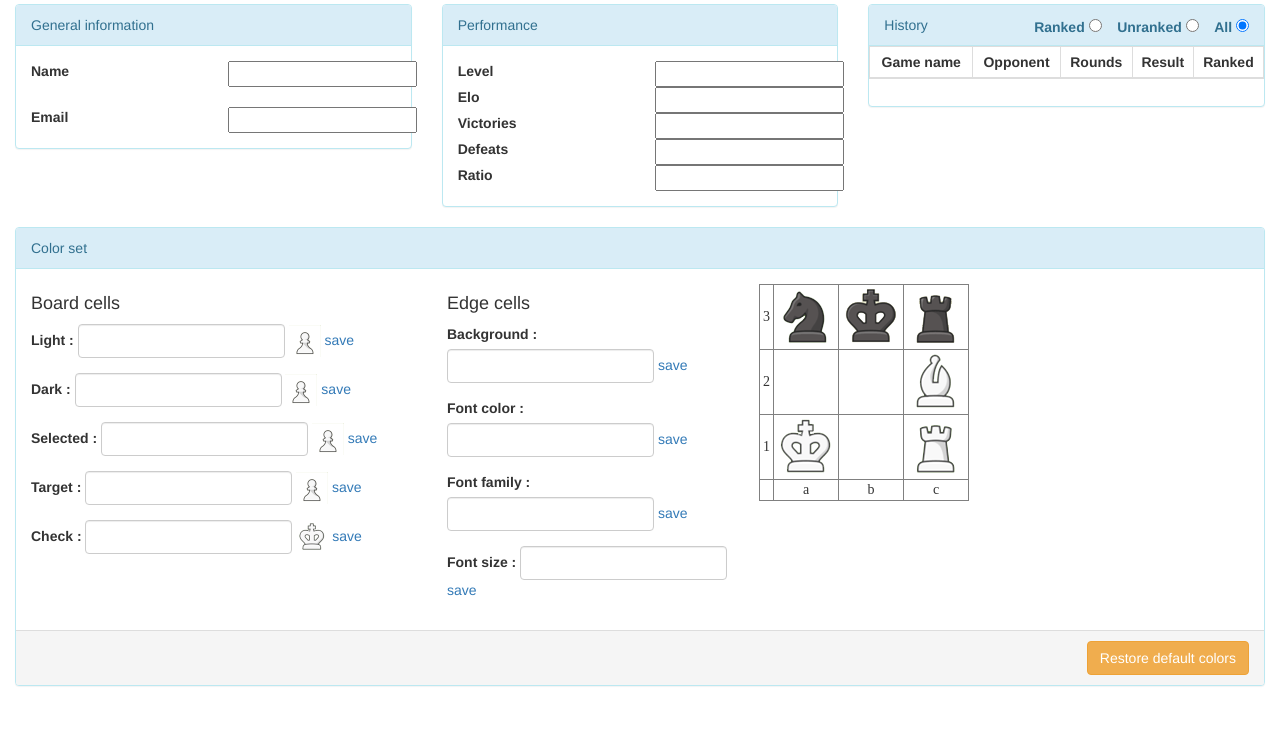
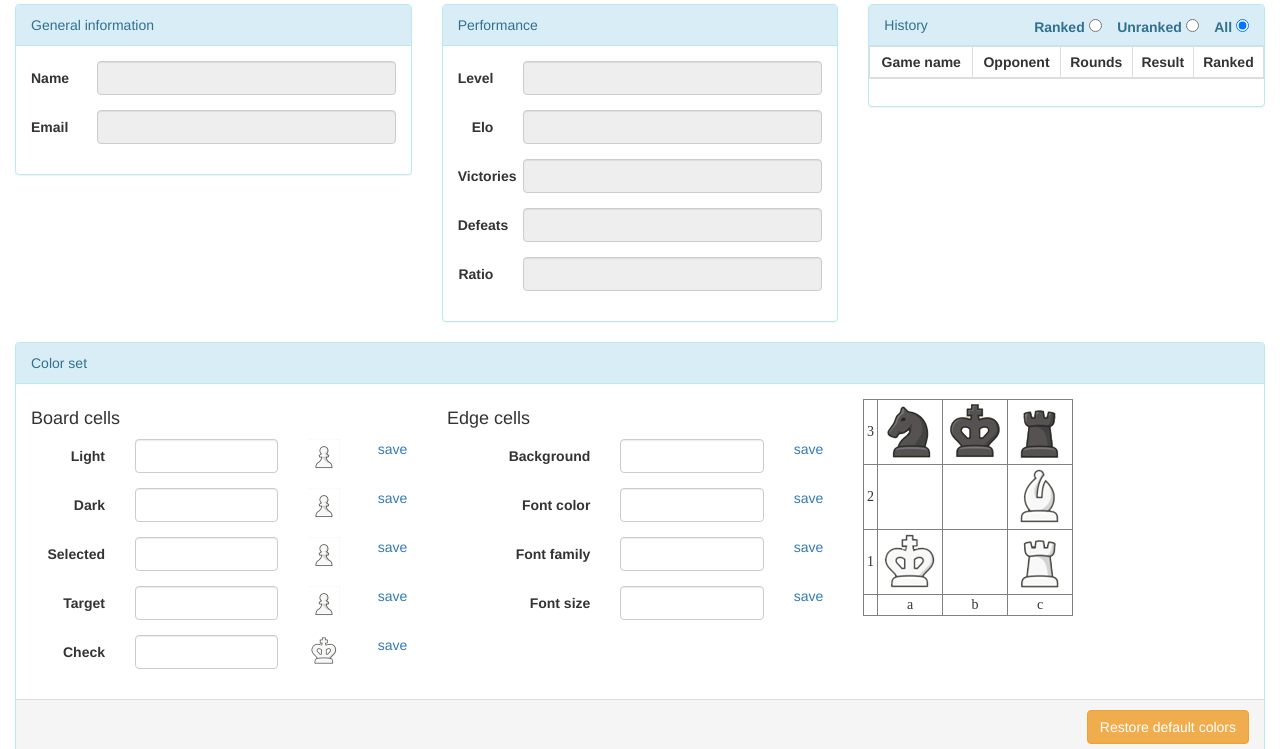
Before and after one commit to rlichiere/django-chess, a Django app: template chess_engine/templates/chess_engine/profile.html in a window 1280 px wide. Shown: the part 51-800 px from the top of the page. Run offline with Django 3.2, Linux system fonts and the light colour scheme; the template is opened without the code that fills it, so the values that code supplies are empty; parts of the project's set-up code (start-up, migrations or seed data) failed here and were passed over; some libraries are stand-ins or nearby versions.

Commit message:
# feature_material [ui] * improved profile forms and layout

```diff
--- a/chess_engine/templates/chess_engine/profile.html
+++ b/chess_engine/templates/chess_engine/profile.html
@@ -45,23 +45,20 @@
                     {% endif %}
                 </div>
                 <div class="panel-body">
-                    <div class="row">
-                        <div class="col-xs-6">
-                            <label>Name</label>
-                        </div>
-                        <div class="col-xs-6">
-                            <input type="text" class="text-muted" title="Name" value="{{ context.target_user.username }}" readonly="readonly">
+                    <form class="form-horizontal">
+                        <div class="form-group">
+                            <label class="col-xs-2 control-label" for="player_name">Name</label>
+                            <div class="col-xs-10">
+                                <input id="player_name" type="text" class="form-control text-muted" title="Name" value="{{ context.target_user.username }}" readonly="readonly">
                             </div>
                         </div>
-                    <br />
-                    <div class="row">
-                        <div class="col-xs-6">
-                            <label>Email</label>
-                        </div>
-                        <div class="col-xs-6">
-                            <input type="text" class="text-muted" title="Email" value="{{ context.target_user.email }}" readonly="readonly">
+                        <div class="form-group">
+                            <label class="col-xs-2 control-label" for="player_email">Email</label>
+                            <div class="col-xs-10">
+                                <input id="player_email" type="text" class="form-control text-muted" title="Email" value="{{ context.target_user.email }}" readonly="readonly">
                             </div>
                         </div>
+                    </form>
                 </div>
             </div>
         </div>
@@ -84,46 +81,38 @@
                             </div>
                         </div>
                     </div>
-                    <div class="row">
-                        <div class="col-xs-6">
-                            <label>Level</label>
-                        </div>
-                        <div class="col-xs-6">
-                            <input type="text" class="text-muted" title="Level" value="{{ context.performances.level }}" readonly="readonly">
+                    <form class="form-horizontal">
+                        <div class="form-group">
+                            <label class="col-xs-2 control-label" for="player_level">Level</label>
+                            <div class="col-xs-10">
+                                <input id="player_level" type="text" class="form-control text-muted" title="Level" value="{{ context.performances.level }}" readonly="readonly">
                             </div>
                         </div>
-                    <div class="row">
-                        <div class="col-xs-6">
-                            <label>Elo</label>
-                        </div>
-                        <div class="col-xs-6">
-                            <input type="text" class="text-muted" title="Elo" value="{{ context.performances.elo }}" readonly="readonly">
+                        <div class="form-group">
+                            <label class="col-xs-2 control-label" for="player_elo">Elo</label>
+                            <div class="col-xs-10">
+                                <input id="player_elo" type="text" class="form-control text-muted" title="Elo" value="{{ context.performances.elo }}" readonly="readonly">
                             </div>
                         </div>
-                    <div class="row">
-                        <div class="col-xs-6">
-                            <label>Victories</label>
-                        </div>
-                        <div class="col-xs-6">
-                            <input type="text" class="text-muted" title="Number of victories" value="{{ context.performances_parsed.victories }}" readonly="readonly">
+                        <div class="form-group">
+                            <label class="col-xs-2 control-label" for="player_victories">Victories</label>
+                            <div class="col-xs-10">
+                                <input id="player_victories" type="text" class="form-control text-muted" title="Number of victories" value="{{ context.performances_parsed.victories }}" readonly="readonly">
                             </div>
                         </div>
-                    <div class="row">
-                        <div class="col-xs-6">
-                            <label>Defeats</label>
-                        </div>
-                        <div class="col-xs-6">
-                            <input type="text" class="text-muted" title="Number of defeats" value="{{ context.performances_parsed.defeats }}" readonly="readonly">
+                        <div class="form-group">
+                            <label class="col-xs-2 control-label" for="player_defeatus">Defeats</label>
+                            <div class="col-xs-10">
+                                <input id="player_defeatus" type="text" class="form-control text-muted" title="Number of defeats" value="{{ context.performances_parsed.defeats }}" readonly="readonly">
                             </div>
                         </div>
-                    <div class="row">
-                        <div class="col-xs-6">
-                            <label>Ratio</label>
-                        </div>
-                        <div class="col-xs-6">
-                            <input type="text" class="text-muted" title="Ratio" value="{{ context.performances_parsed.ratio }}" readonly="readonly">
+                        <div class="form-group">
+                            <label class="col-xs-2 control-label" for="player_ratio">Ratio</label>
+                            <div class="col-xs-10">
+                                <input id="player_ratio" type="text" class="form-control text-muted" title="Ratio" value="{{ context.performances_parsed.ratio }}" readonly="readonly">
                             </div>
                         </div>
+                    </form>
                 </div>
             </div>
         </div>
@@ -150,69 +139,86 @@
                     Color set
                 </div>
                 <div class="panel-body">
-                    <form class="form">
                     <div class="row">
                         <div class="col-xs-12 col-sm-6 col-md-4 col-lg-4">
                             <h4>Board cells</h4>
-                                <div>
-                                    <div class="form-group form-inline">
-                                        <label for="board_cell_light_color">Light :</label>
-                                        <input type="text" class="form-control" id="board_cell_light_color" title="Light cells" value="{{ context.color_set.board_cell_light_color }}" maxlength="6">
-                                        <img style="background-color: #{{ context.color_set.board_cell_light_color }};" src="/static/chess_engine/pieces/w_pawn.png" width="32" height="32">
-                                        <a href="#" onclick="update_colorset('board_cell_light_color');">save</a>
+                            <form class="form-horizontal">
+                                <div class="form-group">
+                                    <label class="col-xs-3 control-label" for="board_cell_light_color">Light</label>
+                                    <div class="col-xs-5">
+                                        <input type="text" class="form-control" id="board_cell_light_color" title="Light cells" value="{{ context.color_set.board_cell_light_color }}">
                                     </div>
-                                    <div class="form-group form-inline">
-                                        <label for="board_cell_dark_color">Dark :</label>
+                                    <div class="col-xs-2"><img style="background-color: #{{ context.color_set.board_cell_light_color }};" src="/static/chess_engine/pieces/w_pawn.png" width="32" height="32"></div>
+                                    <div class="col-xs-2"><a href="#" onclick="update_colorset('board_cell_light_color');">save</a></div>
+                                </div>
+                                <div class="form-group">
+                                    <label class="col-xs-3 control-label" for="board_cell_dark_color">Dark</label>
+                                    <div class="col-xs-5">
                                         <input type="text" class="form-control" id="board_cell_dark_color" title="Dark cells" value="{{ context.color_set.board_cell_dark_color }}" maxlength="6">
-                                        <img style="background-color: #{{ context.color_set.board_cell_dark_color }};" src="/static/chess_engine/pieces/w_pawn.png" width="32" height="32">
-                                        <a href="#" onclick="update_colorset('board_cell_dark_color');">save</a>
                                     </div>
-                                    <div class="form-group form-inline">
-                                        <label for="source_piece">Selected :</label>
+                                    <div class="col-xs-2"><img style="background-color: #{{ context.color_set.board_cell_dark_color }};" src="/static/chess_engine/pieces/w_pawn.png" width="32" height="32"></div>
+                                    <div class="col-xs-2"><a href="#" onclick="update_colorset('board_cell_dark_color');">save</a></div>
+                                </div>
+                                <div class="form-group">
+                                    <label class="col-xs-3 control-label" for="source_piece">Selected</label>
+                                    <div class="col-xs-5">
                                         <input type="text" class="form-control" id="source_piece" title="Selected cell" value="{{ context.color_set.source_piece }}" maxlength="6">
-                                        <img style="background-color: #{{ context.color_set.source_piece }};" src="/static/chess_engine/pieces/w_pawn.png" width="32" height="32">
-                                        <a href="#" onclick="update_colorset('source_piece');">save</a>
                                     </div>
-                                    <div class="form-group form-inline">
-                                        <label for="target_piece">Target :</label>
+                                    <div class="col-xs-2"><img style="background-color: #{{ context.color_set.source_piece }};" src="/static/chess_engine/pieces/w_pawn.png" width="32" height="32"></div>
+                                    <div class="col-xs-2"><a href="#" onclick="update_colorset('source_piece');">save</a></div>
+                                </div>
+                                <div class="form-group">
+                                    <label class="col-xs-3 control-label" for="target_piece">Target</label>
+                                    <div class="col-xs-5">
                                         <input type="text" class="form-control" id="target_piece" title="Target cell" value="{{ context.color_set.target_piece }}" maxlength="6">
-                                        <img style="background-color: #{{ context.color_set.target_piece }};" src="/static/chess_engine/pieces/w_pawn.png" width="32" height="32">
-                                        <a href="#" onclick="update_colorset('target_piece');">save</a>
                                     </div>
-                                    <div class="form-group form-inline">
-                                        <label for="king_checked">Check :</label>
+                                    <div class="col-xs-2"><img style="background-color: #{{ context.color_set.target_piece }};" src="/static/chess_engine/pieces/w_pawn.png" width="32" height="32"></div>
+                                    <div class="col-xs-2"><a href="#" onclick="update_colorset('target_piece');">save</a></div>
+                                </div>
+                                <div class="form-group">
+                                    <label class="col-xs-3 control-label" for="king_checked">Check</label>
+                                    <div class="col-xs-5">
                                         <input type="text" class="form-control" id="king_checked" title="King checked" value="{{ context.color_set.king_checked }}" maxlength="6">
-                                        <img style="background-color: #{{ context.color_set.king_checked }};" src="/static/chess_engine/pieces/w_king.png" width="32" height="32">
-                                        <a href="#" onclick="update_colorset('king_checked');">save</a>
                                     </div>
+                                    <div class="col-xs-2"><img style="background-color: #{{ context.color_set.king_checked }};" src="/static/chess_engine/pieces/w_king.png" width="32" height="32"></div>
+                                    <div class="col-xs-2"><a href="#" onclick="update_colorset('king_checked');">save</a></div>
                                 </div>
+                            </form>
                         </div>
-                            <div class="col-xs-12 col-sm-6 col-md-4 col-lg-3">
+                        <div class="col-xs-12 col-sm-6 col-md-4 col-lg-4">
                             <h4>Edge cells</h4>
-                                <div>
-                                    <div class="form-group form-inline">
-                                        <label for="board_edge_cells_background_color">Background :</label>
+                            <form class="form-horizontal">
+                                <div class="form-group">
+                                    <label class="col-xs-3 col-sm-5 control-label" for="board_edge_cells_background_color">Background</label>
+                                    <div class="col-xs-7 col-sm-5">
                                         <input type="text" class="form-control" id="board_edge_cells_background_color" title="Edge cell background color" value="{{ context.color_set.board_edge_cells_background_color }}" maxlength="6">
-                                        <a href="#" onclick="update_colorset('board_edge_cells_background_color');">save</a>
                                     </div>
-                                    <div class="form-group form-inline">
-                                        <label for="board_edge_cells_text_color">Font color :</label>
+                                    <div class="col-xs-2"><a href="#" onclick="update_colorset('board_edge_cells_background_color');">save</a></div>
+                                </div>
+                                <div class="form-group">
+                                    <label class="col-xs-3 col-sm-5 control-label" for="board_edge_cells_text_color">Font color</label>
+                                    <div class="col-xs-7 col-sm-5">
                                         <input type="text" class="form-control" id="board_edge_cells_text_color" title="Edge cell font color" value="{{ context.color_set.board_edge_cells_text_color }}" maxlength="6">
-                                        <a href="#" onclick="update_colorset('board_edge_cells_text_color');">save</a>
                                     </div>
-                                    <div class="form-group form-inline">
-                                        <label for="board_font_family">Font family :</label>
+                                    <div class="col-xs-2"><a href="#" onclick="update_colorset('board_edge_cells_text_color');">save</a></div>
+                                </div>
+                                <div class="form-group">
+                                    <label class="col-xs-3 col-sm-5 control-label" for="board_font_family">Font family</label>
+                                    <div class="col-xs-7 col-sm-5">
                                         <input type="text" class="form-control" id="board_font_family" title="Edge cell font family" value="{{ context.color_set.board_font_family }}">
-                                        <a href="#" onclick="update_colorset('board_font_family');">save</a>
                                     </div>
-                                    <div class="form-group form-inline">
-                                        <label for="board_font_size">Font size :</label>
+                                    <div class="col-xs-2"><a href="#" onclick="update_colorset('board_font_family');">save</a></div>
+                                </div>
+                                <div class="form-group">
+                                    <label class="col-xs-3 col-sm-5 control-label" for="board_font_size">Font size</label>
+                                    <div class="col-xs-7 col-sm-5">
                                         <input type="text" class="form-control" id="board_font_size" title="Edge cell font size" value="{{ context.color_set.board_font_size }}" maxlength="3">
-                                        <a href="#" onclick="update_colorset('board_font_size');">save</a>
                                     </div>
+                                    <div class="col-xs-2"><a href="#" onclick="update_colorset('board_font_size');">save</a></div>
                                 </div>
+                            </form>
                         </div>
-                            <div class="col-xs-12 col-sm-12 col-md-3 col-lg-3">
+                        <div class="col-xs-12 col-sm-12 col-md-4 col-lg-4">
                             <table border="1">
                                 <tr>
                                     <td class="edge_cell" align="center">3</td>
@@ -241,7 +247,6 @@
                             </table>
                         </div>
                     </div>
-                    </form>
                 </div>
                 <div class="panel-footer align-right">
                     <a href="/profile/{{ request.user.id }}/chess/reset/color_set" class="btn btn-warning">Restore default colors</a>
```
Also changed, not shown: chess_engine/templates/chess_engine/update_password.html (+8 -13 lines). Lines whose indentation alone changed are shown as unchanged.
